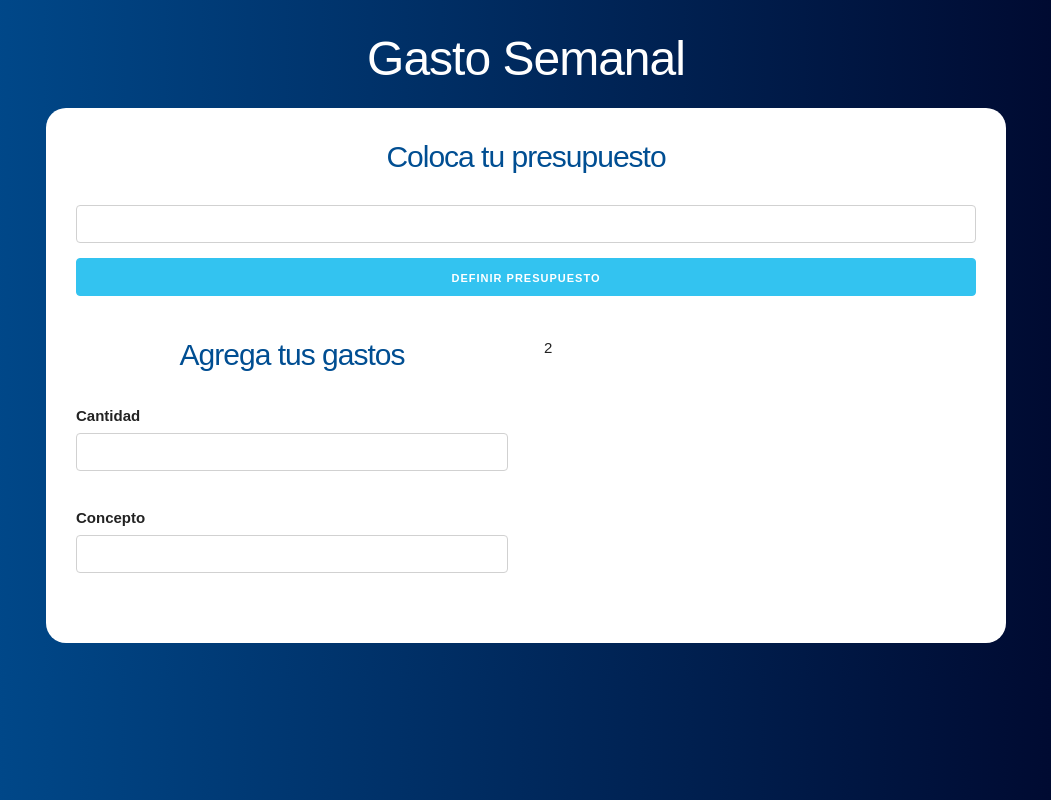
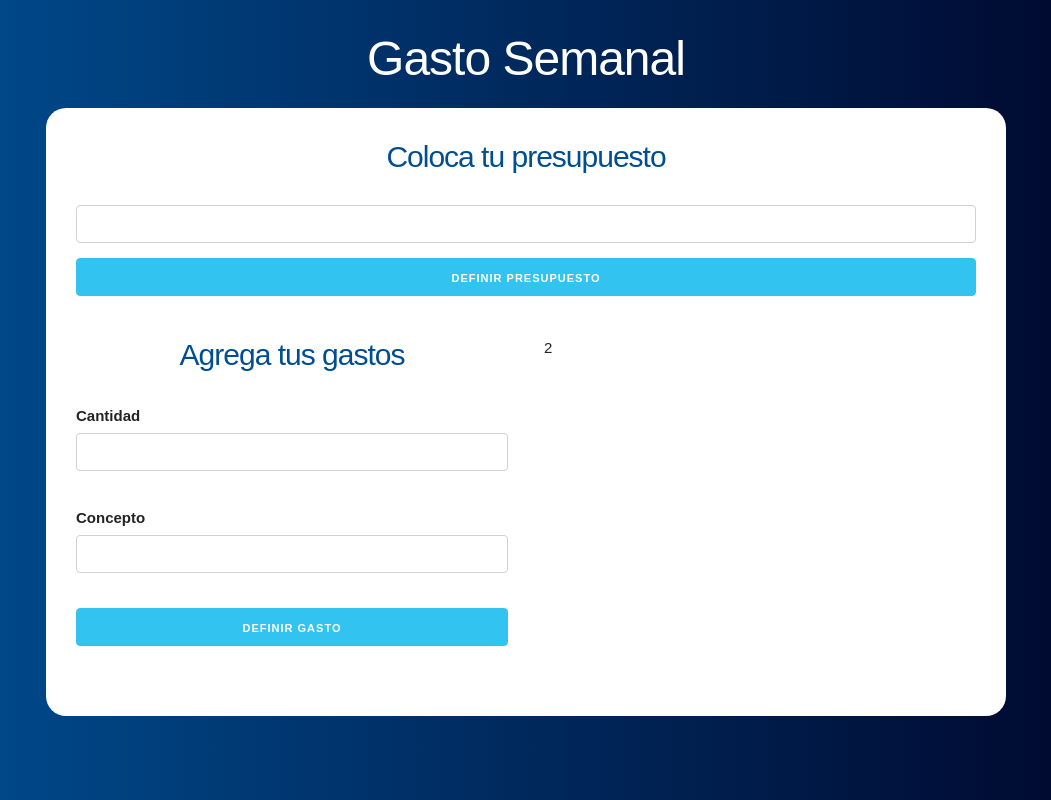
Before and after one commit to santiago-rodrig/budget, a React (Create React App) app: page / in a window 1280 px wide. Shown: the whole page, without its empty margins (114-1165 px from the left). Built offline with nearby package versions, Linux system fonts and the light colour scheme.

Commit message:
fix: add button to Form component

```diff
--- a/src/components/Form.js
+++ b/src/components/Form.js
@@ -13,6 +13,7 @@ const Form = () => {
           <label htmlFor="concept">Concepto</label>
           <input type="text" id="concept" className="u-full-width" />
         </div>
+        <input type="submit" value="Definir Gasto" className="button-primary u-full-width" />
       </form>
     </>
   );
```
